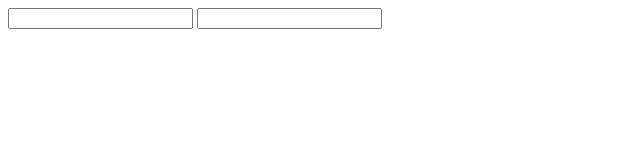
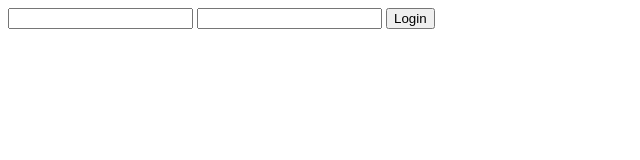
Before and after one commit to caiquefcavalheiro/git, a plain HTML site: page index.html in a window 1280 px wide. Shown: the whole page, without its empty margins (0-640 px from the left). Drawn offline with Linux system fonts and the light colour scheme.

Commit message:
feature:button

```diff
--- a/index.html
+++ b/index.html
@@ -10,6 +10,7 @@
     <form>
         <input name="name">
         <input type="email" name="email">
+        <button type="submit">Login</button>
     </form>
     <script src="scripts.js"></script>
 </body>
```
